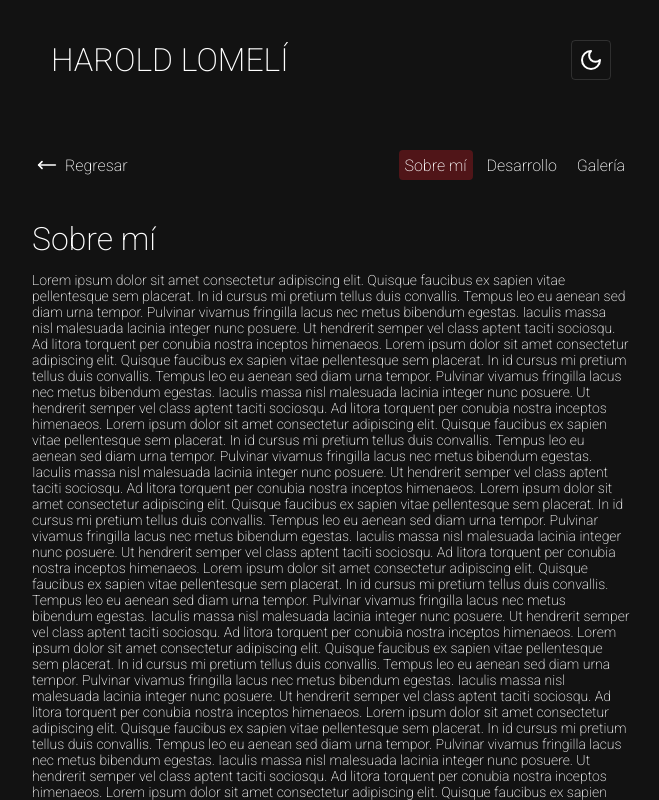
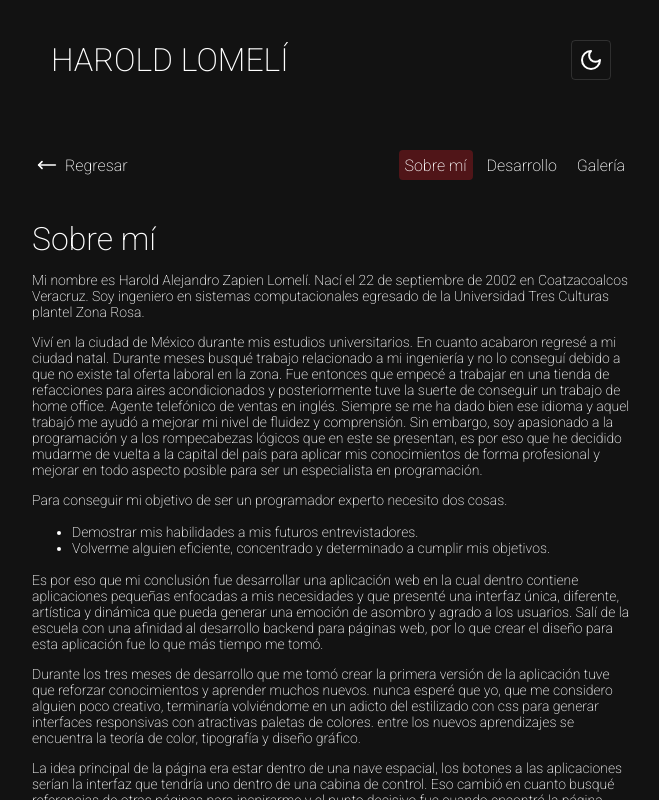
Before and after one commit to lPunpunl/StarshipCommand, a React (Create React App) app in the folder Client/: page /aboutthepage in a window 1280 px wide. Shown: the whole page, without its empty margins (309-968 px from the left). Built offline with nearby package versions, Linux system fonts and the light colour scheme; no server answers.

Commit message:
creacion de una funcion ping en el servidor para mantenerlo despierto y creacion del contenido del apartado sobre mi en la pagina about the page

```diff
--- a/Client/src/App.css
+++ b/Client/src/App.css
@@ -54,7 +54,7 @@
     font-weight: 200;
   }
 
-  p {
+  p, li {
     font-size: var(--font-size-sm);
     font-weight: 200;
   }
--- a/Client/src/components/AboutThePage/AboutThePage.js
+++ b/Client/src/components/AboutThePage/AboutThePage.js
@@ -18,25 +18,38 @@ export const AboutThePage = () => {
           <div className={styles.abt_content}>
             <h1>Sobre mí</h1>
             <p>
-              Lorem ipsum dolor sit amet consectetur adipiscing elit. Quisque faucibus ex sapien vitae pellentesque sem placerat. In id cursus mi pretium tellus duis convallis. Tempus leo eu aenean sed diam urna tempor. Pulvinar vivamus fringilla lacus nec metus bibendum egestas. Iaculis massa nisl malesuada lacinia integer nunc posuere. Ut hendrerit semper vel class aptent taciti sociosqu. Ad litora torquent per conubia nostra inceptos himenaeos.
-
-              Lorem ipsum dolor sit amet consectetur adipiscing elit. Quisque faucibus ex sapien vitae pellentesque sem placerat. In id cursus mi pretium tellus duis convallis. Tempus leo eu aenean sed diam urna tempor. Pulvinar vivamus fringilla lacus nec metus bibendum egestas. Iaculis massa nisl malesuada lacinia integer nunc posuere. Ut hendrerit semper vel class aptent taciti sociosqu. Ad litora torquent per conubia nostra inceptos himenaeos.
-
-              Lorem ipsum dolor sit amet consectetur adipiscing elit. Quisque faucibus ex sapien vitae pellentesque sem placerat. In id cursus mi pretium tellus duis convallis. Tempus leo eu aenean sed diam urna tempor. Pulvinar vivamus fringilla lacus nec metus bibendum egestas. Iaculis massa nisl malesuada lacinia integer nunc posuere. Ut hendrerit semper vel class aptent taciti sociosqu. Ad litora torquent per conubia nostra inceptos himenaeos.
-
-              Lorem ipsum dolor sit amet consectetur adipiscing elit. Quisque faucibus ex sapien vitae pellentesque sem placerat. In id cursus mi pretium tellus duis convallis. Tempus leo eu aenean sed diam urna tempor. Pulvinar vivamus fringilla lacus nec metus bibendum egestas. Iaculis massa nisl malesuada lacinia integer nunc posuere. Ut hendrerit semper vel class aptent taciti sociosqu. Ad litora torquent per conubia nostra inceptos himenaeos.
-
-              Lorem ipsum dolor sit amet consectetur adipiscing elit. Quisque faucibus ex sapien vitae pellentesque sem placerat. In id cursus mi pretium tellus duis convallis. Tempus leo eu aenean sed diam urna tempor. Pulvinar vivamus fringilla lacus nec metus bibendum egestas. Iaculis massa nisl malesuada lacinia integer nunc posuere. Ut hendrerit semper vel class aptent taciti sociosqu. Ad litora torquent per conubia nostra inceptos himenaeos.
-
-              Lorem ipsum dolor sit amet consectetur adipiscing elit. Quisque faucibus ex sapien vitae pellentesque sem placerat. In id cursus mi pretium tellus duis convallis. Tempus leo eu aenean sed diam urna tempor. Pulvinar vivamus fringilla lacus nec metus bibendum egestas. Iaculis massa nisl malesuada lacinia integer nunc posuere. Ut hendrerit semper vel class aptent taciti sociosqu. Ad litora torquent per conubia nostra inceptos himenaeos.
-
-              Lorem ipsum dolor sit amet consectetur adipiscing elit. Quisque faucibus ex sapien vitae pellentesque sem placerat. In id cursus mi pretium tellus duis convallis. Tempus leo eu aenean sed diam urna tempor. Pulvinar vivamus fringilla lacus nec metus bibendum egestas. Iaculis massa nisl malesuada lacinia integer nunc posuere. Ut hendrerit semper vel class aptent taciti sociosqu. Ad litora torquent per conubia nostra inceptos himenaeos.
-
-              Lorem ipsum dolor sit amet consectetur adipiscing elit. Quisque faucibus ex sapien vitae pellentesque sem placerat. In id cursus mi pretium tellus duis convallis. Tempus leo eu aenean sed diam urna tempor. Pulvinar vivamus fringilla lacus nec metus bibendum egestas. Iaculis massa nisl malesuada lacinia integer nunc posuere. Ut hendrerit semper vel class aptent taciti sociosqu. Ad litora torquent per conubia nostra inceptos himenaeos.
-
-              Lorem ipsum dolor sit amet consectetur adipiscing elit. Quisque faucibus ex sapien vitae pellentesque sem placerat. In id cursus mi pretium tellus duis convallis. Tempus leo eu aenean sed diam urna tempor. Pulvinar vivamus fringilla lacus nec metus bibendum egestas. Iaculis massa nisl malesuada lacinia integer nunc posuere. Ut hendrerit semper vel class aptent taciti sociosqu. Ad litora torquent per conubia nostra inceptos himenaeos.
-
-              Lorem ipsum dolor sit amet consectetur adipiscing elit. Quisque faucibus ex sapien vitae pellentesque sem placerat. In id cursus mi pretium tellus duis convallis. Tempus leo eu aenean sed diam urna tempor. Pulvinar vivamus fringilla lacus nec metus bibendum egestas. Iaculis massa nisl malesuada lacinia integer nunc posuere. Ut hendrerit semper vel class aptent taciti sociosqu. Ad litora torquent per conubia nostra inceptos himenaeos.
+              Mi nombre es Harold Alejandro Zapien Lomelí. Nací el 22 de septiembre de 2002 en Coatzacoalcos Veracruz.
+              Soy ingeniero en sistemas computacionales egresado de la Universidad Tres Culturas plantel Zona Rosa.
+            </p>
+            <p>
+              Viví en la ciudad de México durante mis estudios universitarios. En cuanto acabaron regresé a mi ciudad natal. Durante meses busqué trabajo relacionado a mi ingeniería y no lo conseguí debido a que no existe tal oferta laboral en la zona. Fue entonces que empecé a trabajar en una tienda de refacciones para aires acondicionados y posteriormente tuve la suerte de conseguir un trabajo de home office. Agente telefónico de ventas en inglés. Siempre se me ha dado bien ese idioma y aquel trabajó me ayudó a mejorar mi nivel de fluidez y comprensión.
+              Sin embargo, soy apasionado a la programación y a los rompecabezas lógicos que en este se presentan, es por eso que he decidido mudarme de vuelta a la capital del país para aplicar mis conocimientos de forma profesional y mejorar en todo aspecto posible para ser un especialista en programación.
+            </p>
+            <p>
+              Para conseguir mi objetivo de ser un programador experto necesito dos cosas.
+            </p>
+            <ul>
+              <li>Demostrar mis habilidades a mis futuros entrevistadores.</li>
+              <li>Volverme alguien eficiente, concentrado y determinado a cumplir mis objetivos.</li>
+            </ul>
+            <p>
+              Es por eso que mi conclusión fue desarrollar una aplicación web en la cual dentro contiene aplicaciones pequeñas enfocadas a mis necesidades y que presenté una interfaz única, diferente, artística y dinámica que pueda generar una emoción de asombro y agrado a los usuarios.
+            Salí de la escuela con una afinidad al desarrollo backend para páginas web, por lo que crear el diseño para esta aplicación fue lo que más tiempo me tomó.
+            </p>
+            <p>
+              Durante los tres meses de desarrollo que me tomó crear la primera versión de la aplicación tuve que reforzar conocimientos y aprender muchos nuevos. nunca esperé que yo, que me considero alguien poco creativo, terminaría volviéndome en un adicto del estilizado con css para generar interfaces responsivas con atractivas paletas de colores. entre los nuevos aprendizajes se encuentra la teoría de color, tipografía y diseño gráfico.
+            </p>
+            <p>
+              La idea principal de la página era estar dentro de una nave espacial, los botones a las aplicaciones serían la interfaz que tendría uno dentro de una cabina de control. Eso cambió en cuanto busqué referencias de otras páginas para inspirarme y el punto decisivo fue cuando encontré la página diamonds in the sky. Esta página fue desarrollada como medio publicitario para una campaña de marketing de la empresa 77diamonds, una tienda de joyería de diamantes y gemas preciosas. La página presenta el espacio exterior con textura nubosa, nebulosas de vibrantes colores, parpadeantes estrellas de varios colores y tamaños y que junto con el fondo espacial ofrecen un efecto parallax para dar efecto de profundidad y todo complementado con un efecto de sonido discreto pero elegante. Quedé fascinado.
+            </p>
+            <p>
+              Como se habrán dado cuenta me he enfocado en hablar más del aspecto gráfico que lógico de la aplicación. Esto sucede debido a que me es afín desarrollar soluciones lógicas de acuerdo a las necesidades y limitaciones de la aplicación. Si bien es cierto que para crear una función existen diferentes formas de hacerlo, el uso de buenas prácticas y la consideración de la escala limita el resultado a unas pocas opciones. En cambio, el diseño me parece algo tan abstracto, en especial porque para esta aplicación no existe ningún precedente o imagen corporativa a la cual hacer alusión. Aunque eso mismo es lo que me permitió experimentar colores que no pude usar en anteriores aplicaciones. Si bien es cierto que existen fuentes de inspiración, encontrar las formas y colores perfectos están tan relacionados a la personalidad del artista que el resultado no refleja todas las decisiones que se tomaron.
+            </p>
+            <p>
+              Quiero desarrollar muchas páginas y aplicaciones web para aumentar mi conocimiento y perspectiva tanto para el campo frontend como el backend. Quiero conocer mejores formas de diseñar una interfaz y aumentar la eficacia y seguridad de las funciones del servidor. Deseo encontrarme con grandes desafíos pues solo eso, la constancia y la disciplina es lo que me convertirá en lo que anhelo ser.
+            </p>
+            <p>
+              A continuación hablaré de detalles técnicos de la aplicación, por el momento, gracias por su atención.
             </p>
             <div className={styles.abt_continue_button_div}>
               <button className={styles.abt_continue_button} onClick={() => handleContinue('development')}><ArrowRight size={'40px'}/></button>
```
Also changed, not shown: 1 other file (tests, documents, lock files or other folders).
